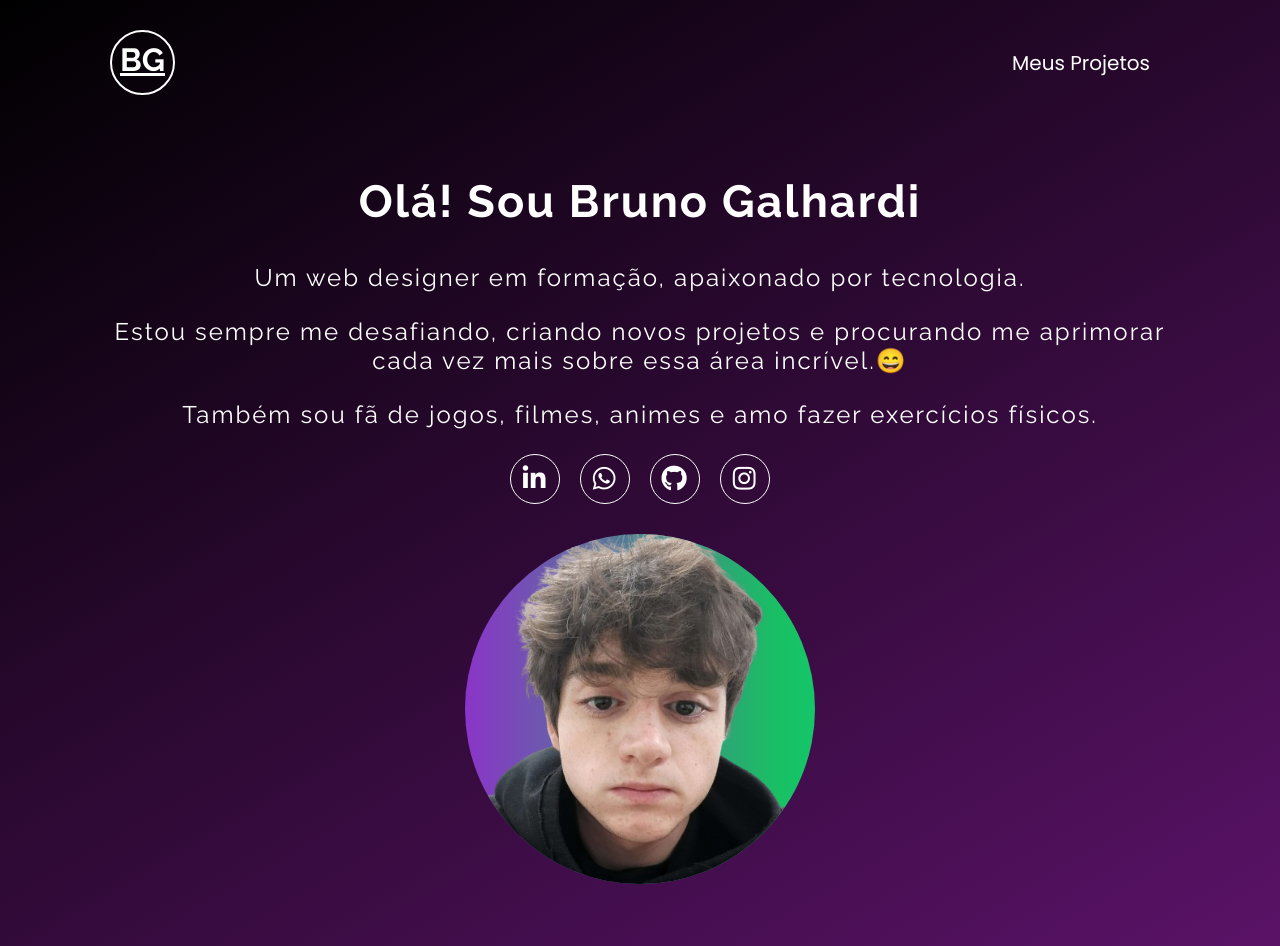
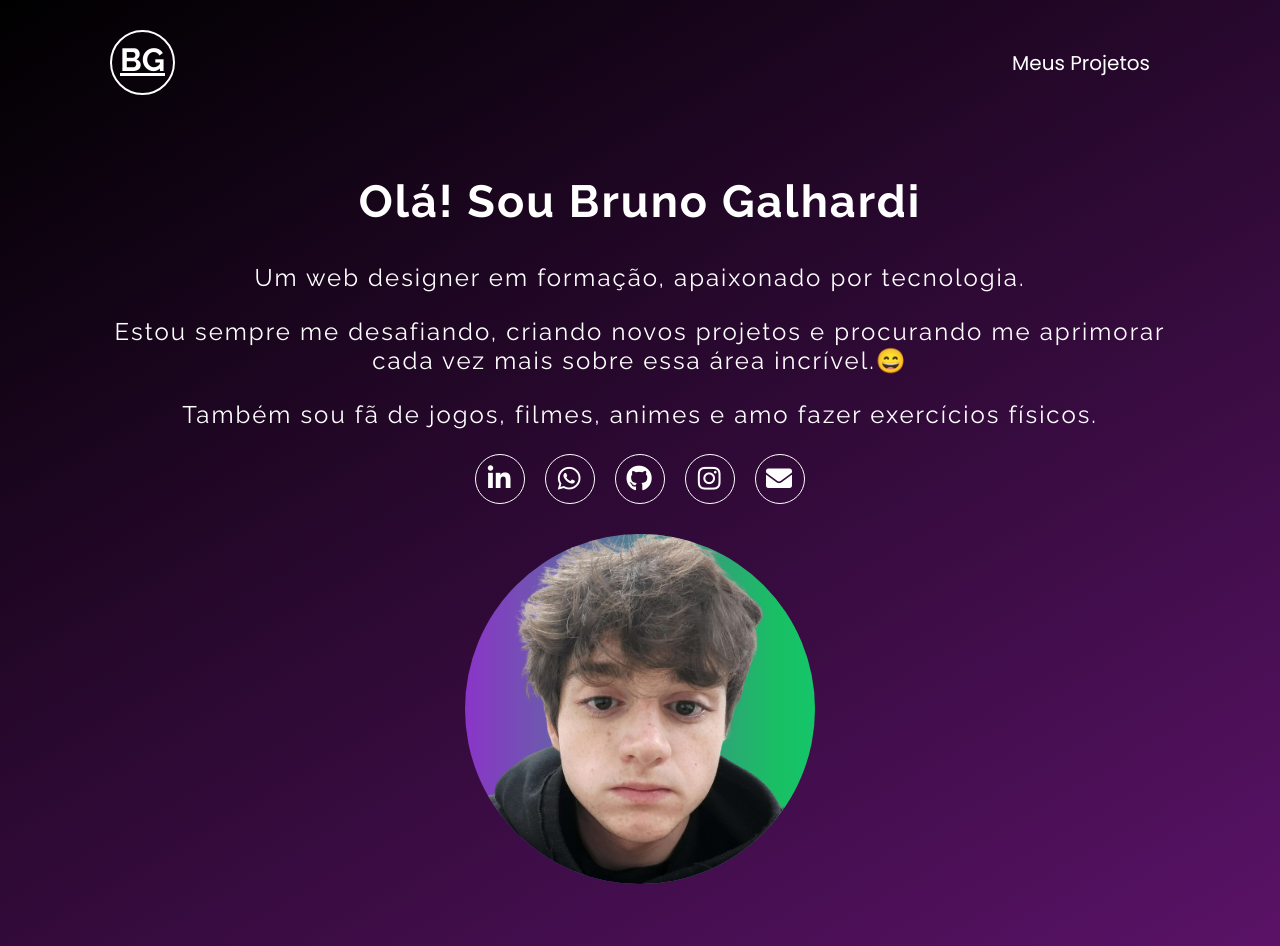
Before and after one commit to BrunoGalhardi/portifolio-simplificado, a plain HTML site: page index.htm in a window 1280 px wide. Shown: the top 946 px of the page. Drawn offline with nearby package versions, Linux system fonts and the light colour scheme.

Commit message:
Update index.htm

```diff
--- a/index.htm
+++ b/index.htm
@@ -58,6 +58,12 @@
             <li>
                 <a href="https://www.instagram.com/bruno_trevisan_galhardi/" title="Ir para o Instagram" target="_blank">
                     <i class="fab fa-instagram"></i>
+                </a>
+            </li>
+
+            <li>
+                <a href="mailto:brunotrevgal2005@gmail.com" title="Enviar um Email">
+                    <i class="fas fa-envelope"></i>
                 </a>
             </li>
         </ul>
```
